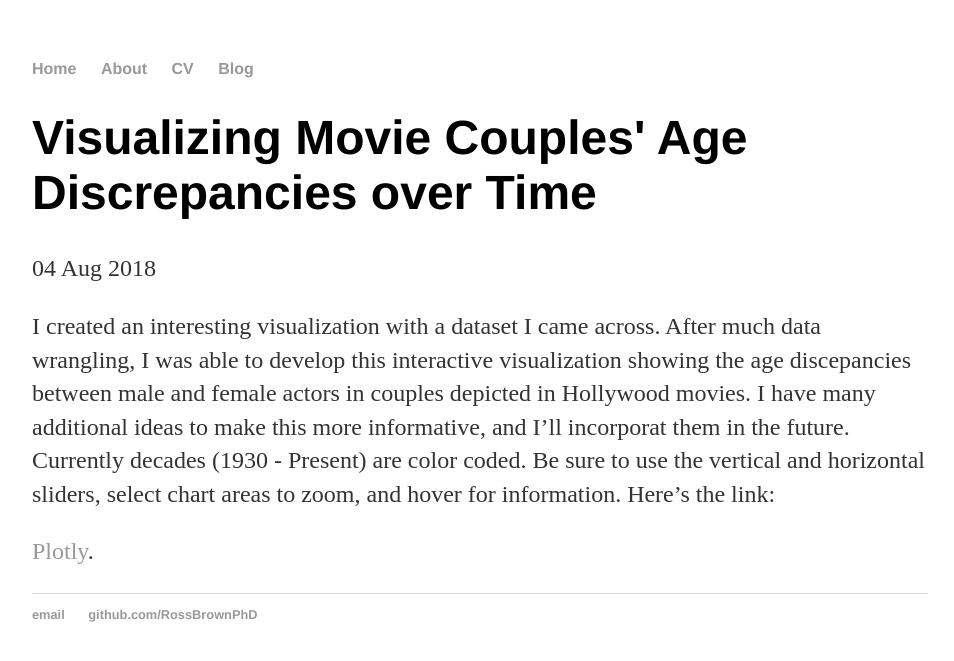
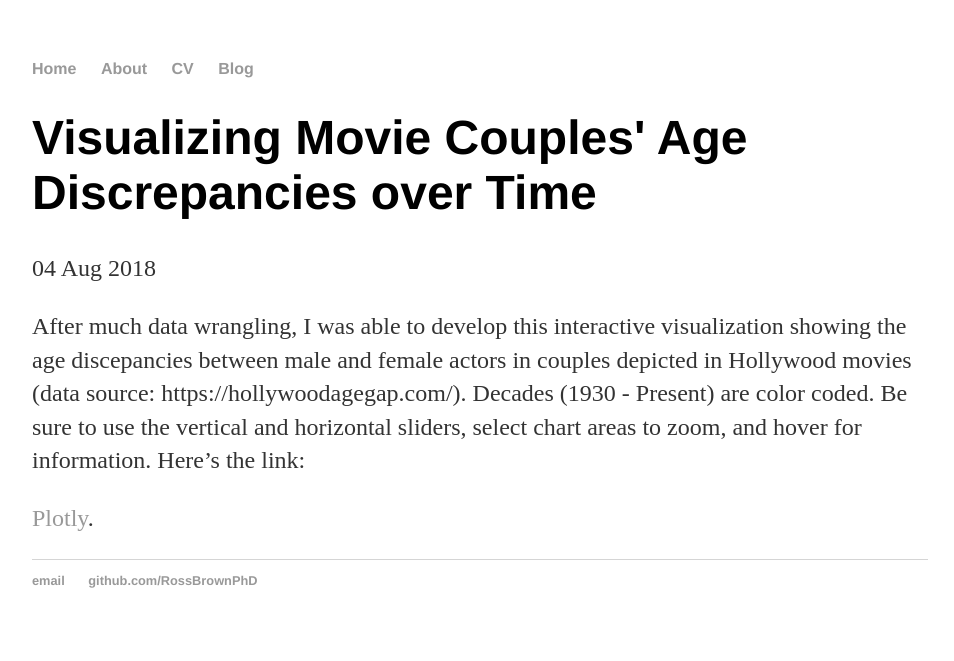
Before and after one commit to RossBrownPhD/RossBrownPhD.github.io, a Jekyll site: the page built from _posts/2018-08-04-Visualizing-Movie-Couples'-Age-Discrepancies-over-Time.md, in a window 1280 px wide. Shown: the top 661 px of the page, without its empty margins (160-1114 px from the left). Built offline with Jekyll 4.4.1, drawn with Linux system fonts in a browser that asks for light colours.

Commit message:
add source

```diff
--- a/_posts/2018-08-04-Visualizing-Movie-Couples'-Age-Discrepancies-over-Time.md
+++ b/_posts/2018-08-04-Visualizing-Movie-Couples'-Age-Discrepancies-over-Time.md
@@ -4,7 +4,7 @@ title: "Visualizing Movie Couples' Age Discrepancies over Time"
 date: 2018-08-04
 ---
 
-I created an interesting visualization with a dataset I came across. After much data wrangling, I was able to develop this interactive visualization showing the age discepancies between male and female actors in couples depicted in Hollywood movies. I have many additional ideas to make this more informative, and I'll incorporat them in the future. Currently decades (1930 - Present) are color coded. Be sure to use the vertical and horizontal sliders, select chart areas to zoom, and hover for information.
+After much data wrangling, I was able to develop this interactive visualization showing the age discepancies between male and female actors in couples depicted in Hollywood movies (data source: https://hollywoodagegap.com/). Decades (1930 - Present) are color coded. Be sure to use the vertical and horizontal sliders, select chart areas to zoom, and hover for information.
 Here's the link:
 
 [Plotly](https://plot.ly/~Ross.Brown.Ph.D./95/).
```
